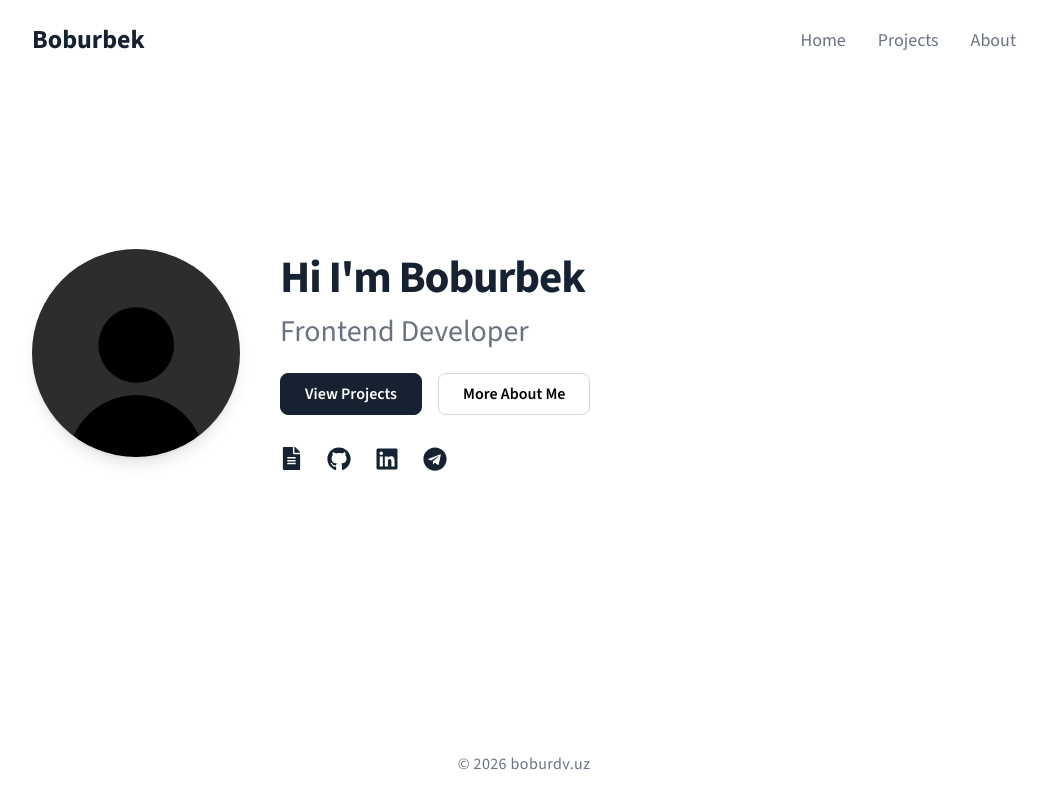
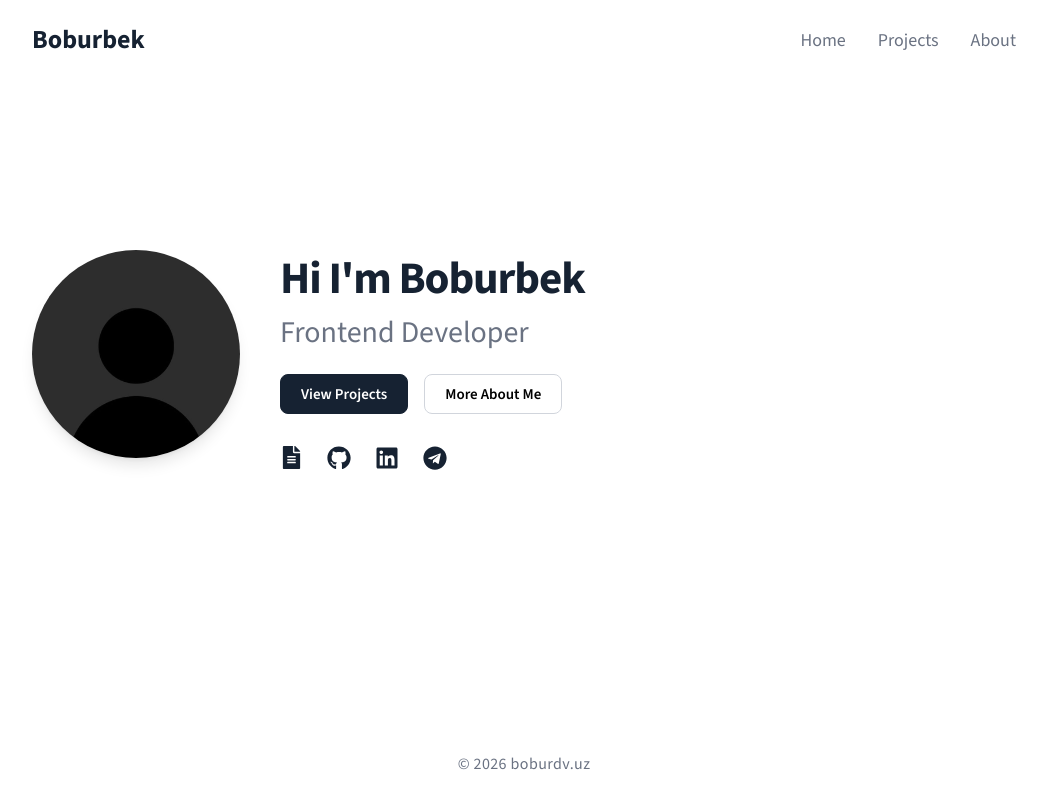
Before and after one commit to boburdv/Portfolio, a Next.js app: page / in a window 1280 px wide. Shown: the whole page, without its empty margins (116-1163 px from the left). Built offline with nearby package versions, Linux system fonts and the light colour scheme.

Commit message:
Update Button.jsx

```diff
--- a/src/components/ui/Button.jsx
+++ b/src/components/ui/Button.jsx
@@ -1,11 +1,10 @@
 export default function Button({ children, variant = "primary", className = "", ...props }) {
-  // py-1.5 o'rniga py-2.5 qildik (standart), lekin md:py-2 orqali desktopda kichikroq saqlab qolish mumkin
-  const base = "px-6 py-2.5 md:py-2 rounded-lg font-semibold transition-all duration-150 active:scale-[0.98] active:translate-y-[1px]";
+  const base = "px-5 py-2 rounded-lg font-semibold transition-all duration-150 active:scale-[0.97] active:translate-y-[1px]";
 
   const variants = {
-    primary: "bg-[#162232] text-white border border-[#162232] hover:bg-gray-700 active:bg-black text-sm md:text-base",
+    primary: "bg-[#162232] text-white border border-[#162232] hover:bg-gray-700 active:bg-black text-[15px]",
 
-    secondary: "bg-white text-black border border-gray-300 hover:bg-gray-100 active:bg-gray-200 text-sm md:text-base",
+    secondary: "bg-white text-black border border-gray-300 hover:bg-gray-100 active:bg-gray-200 text-[15px]",
   };
 
   return (
```
